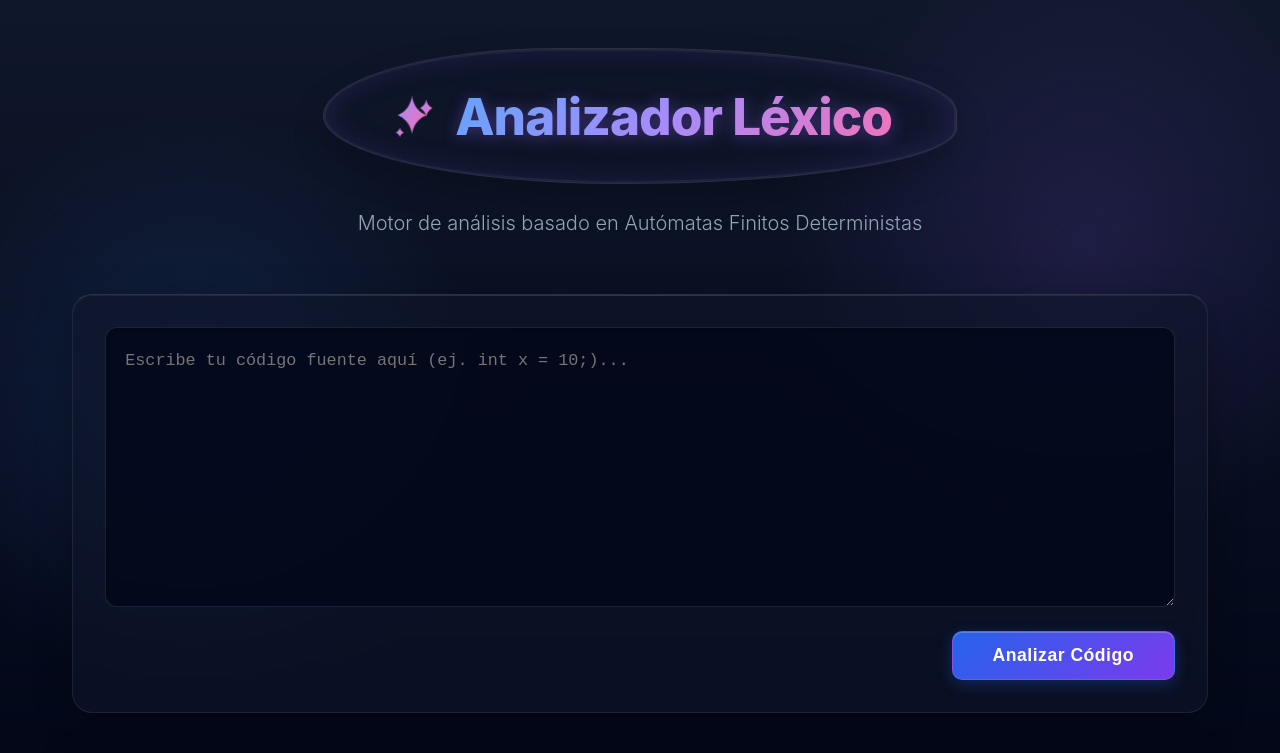
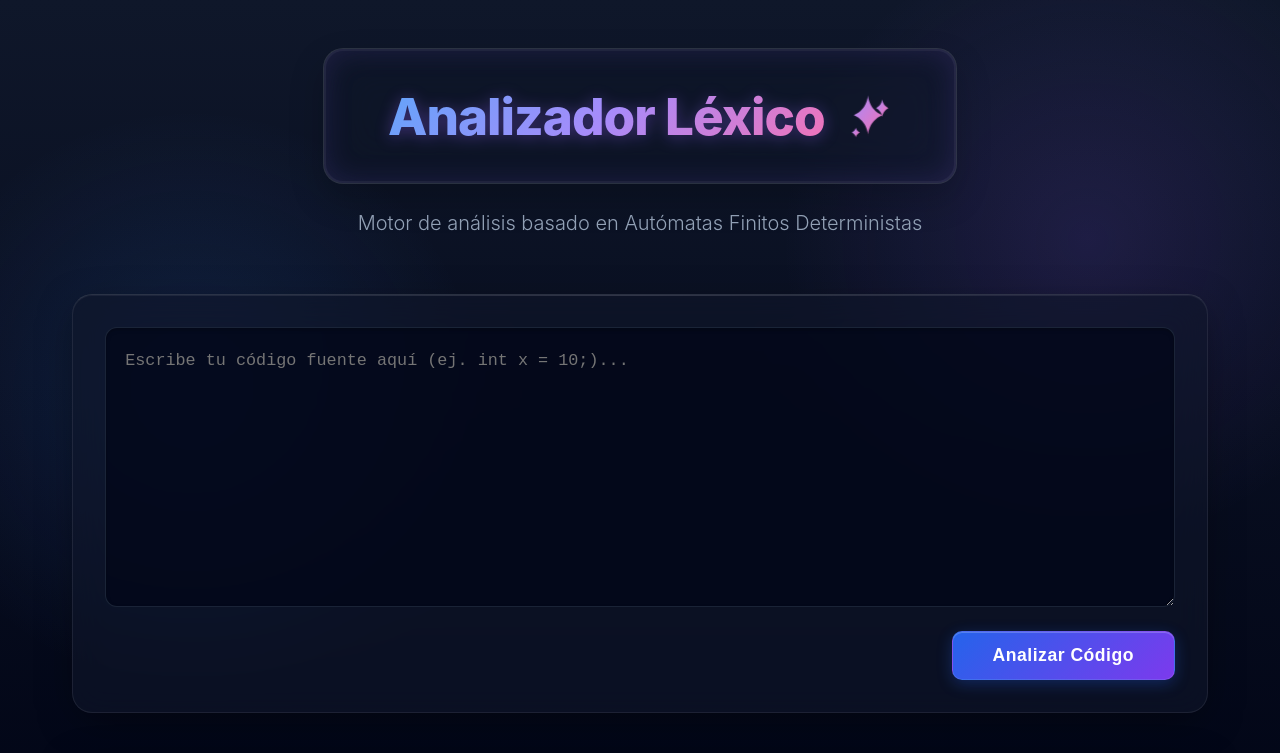
Before and after one commit to Chapinguin/Analizador-Lexico, a React (Vite) app: page / in a window 1280 px wide. Shown: the top 753 px of the page. Built offline with nearby package versions, Linux system fonts and the light colour scheme.

Commit message:
UI: Ajustar contenedor del título a cuadrado y mover icono a la derecha

```diff
--- a/src/components/App.css
+++ b/src/components/App.css
@@ -30,20 +30,13 @@
     inset 0 0 30px rgba(139, 92, 246, 0.15);
   margin-bottom: 1.5rem;
   position: relative;
-  animation: morph 8s ease-in-out infinite;
-  border-radius: 60% 40% 30% 70% / 60% 30% 70% 40%;
+  border-radius: 20px; /* Diseño más cuadrado/rectangular con bordes suaves */
   transition: all 0.5s ease;
 }
 
 .title-cloud:hover {
   background: rgba(15, 23, 42, 0.6);
   box-shadow: 0 15px 45px rgba(139, 92, 246, 0.3), inset 0 0 0 2px rgba(255, 255, 255, 0.1);
-}
-
-@keyframes morph {
-  0% { border-radius: 60% 40% 30% 70% / 60% 30% 70% 40%; }
-  50% { border-radius: 30% 60% 70% 40% / 50% 60% 30% 60%; }
-  100% { border-radius: 60% 40% 30% 70% / 60% 30% 70% 40%; }
 }
 
 .header h1 {
--- a/src/components/App.jsx
+++ b/src/components/App.jsx
@@ -20,6 +20,7 @@ function App() {
     <div className="app-container">
       <header className="header">
         <div className="title-cloud">
+          <h1>Analizador Léxico</h1>
           <svg className="sparkle-icon" viewBox="0 0 24 24" fill="none" strokeWidth="1.5">
             <defs>
               <linearGradient id="sparkle-gradient" x1="0%" y1="0%" x2="100%" y2="100%">
@@ -31,7 +32,6 @@ function App() {
             <path d="M19 4C19 4 19 7 22 8.5C19 10 19 13 19 13C19 13 19 10 16 8.5C19 7 19 4 19 4Z" fill="url(#sparkle-gradient)" />
             <path d="M6 18C6 18 6 19.5 8 20.5C6 21.5 6 23 6 23C6 23 6 21.5 4 20.5C6 19.5 6 18 6 18Z" fill="url(#sparkle-gradient)" />
           </svg>
-          <h1>Analizador Léxico</h1>
         </div>
         <p>Motor de análisis basado en Autómatas Finitos Deterministas</p>
       </header>
```
